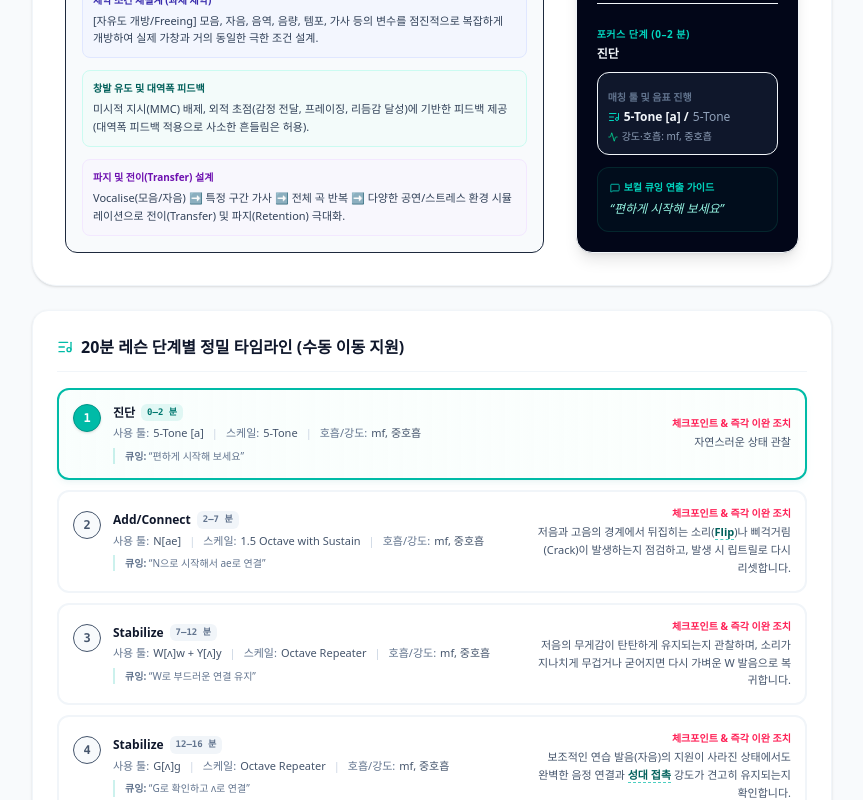
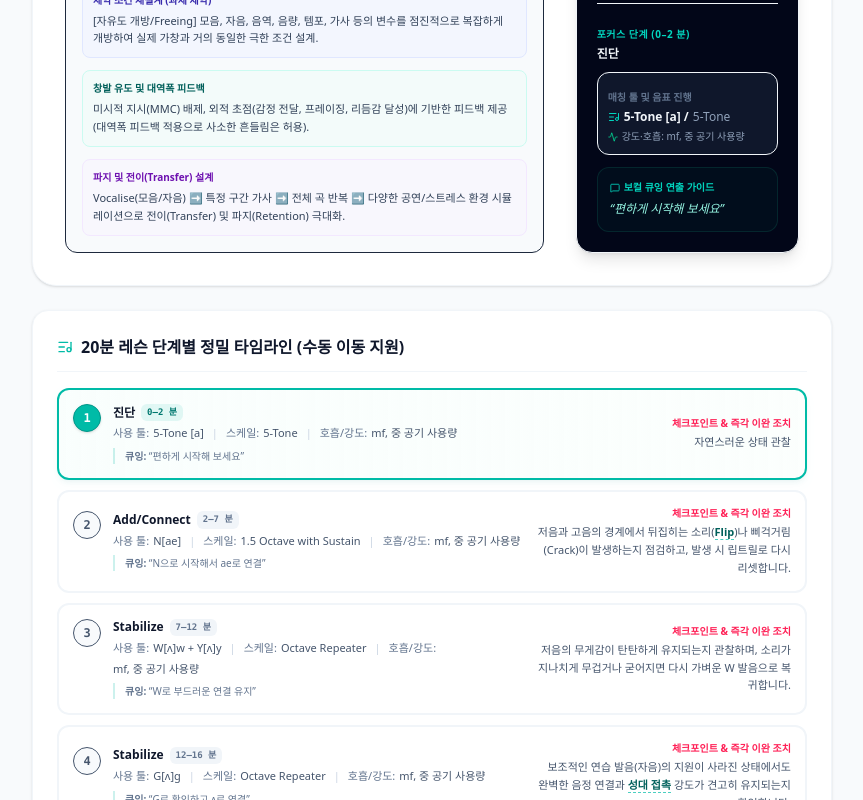
Before and after one commit to hicero/slscoach, a React (Vite) app: page / in a window 1280 px wide. Shown: the part 1320-2120 px from the top of the page, without its empty margins (416-1279 px from the left). Built offline with nearby package versions, Linux system fonts and the light colour scheme.

Commit message:
Add files via upload

```diff
--- a/src/types.ts
+++ b/src/types.ts
@@ -83,7 +83,7 @@ export const VOCAL_TYPES: VocalType[] = [
         stage: "진단",
         tools: "5-Tone [a]",
         scale: "5-Tone",
-        dynamicBreath: "mf, 중호흡",
+        dynamicBreath: "mf, 중 공기 사용량",
         queuing: "편하게 시작해 보세요",
         checkpoint: "자연스러운 상태 관찰"
       },
@@ -92,7 +92,7 @@ export const VOCAL_TYPES: VocalType[] = [
         stage: "Add/Connect",
         tools: "N[ae]",
         scale: "1.5 Octave with Sustain",
-        dynamicBreath: "mf, 중호흡",
+        dynamicBreath: "mf, 중 공기 사용량",
         queuing: "N으로 시작해서 ae로 연결",
         checkpoint: "저음과 고음의 경계에서 뒤집히는 소리(Flip)나 삐걱거림(Crack)이 발생하는지 점검하고, 발생 시 립트릴로 다시 리셋합니다."
       },
@@ -101,7 +101,7 @@ export const VOCAL_TYPES: VocalType[] = [
         stage: "Stabilize",
         tools: "W[ʌ]w + Y[ʌ]y",
         scale: "Octave Repeater",
-        dynamicBreath: "mf, 중호흡",
+        dynamicBreath: "mf, 중 공기 사용량",
         queuing: "W로 부드러운 연결 유지",
         checkpoint: "저음의 무게감이 탄탄하게 유지되는지 관찰하며, 소리가 지나치게 무겁거나 굳어지면 다시 가벼운 W 발음으로 복귀합니다."
       },
@@ -110,7 +110,7 @@ export const VOCAL_TYPES: VocalType[] = [
         stage: "Stabilize",
         tools: "G[ʌ]g",
         scale: "Octave Repeater",
-        dynamicBreath: "mf, 중호흡",
+        dynamicBreath: "mf, 중 공기 사용량",
         queuing: "G로 확인하고 ʌ로 연결",
         checkpoint: "보조적인 연습 발음(자음)의 지원이 사라진 상태에서도 완벽한 음정 연결과 성대 접촉 강도가 견고히 유지되는지 확인합니다."
       },
@@ -119,7 +119,7 @@ export const VOCAL_TYPES: VocalType[] = [
         stage: "Speech Level",
         tools: "N[ei] + [oʊ]",
         scale: "Octave Repeater",
-        dynamicBreath: "mf, 중호흡",
+        dynamicBreath: "mf, 중 공기 사용량",
         queuing: "자연스럽게 말하듯 불러보세요",
         checkpoint: "실제 원곡 가사로 부를 때 뒤집힘이나 목 조임 등의 불안정한 습관이 재발하면 즉시 립트릴 브릿지 연습으로 우회합니다."
       }
@@ -134,7 +134,7 @@ export const VOCAL_TYPES: VocalType[] = [
     characteristics: [
       "고음으로 갈수록 성대가 벌어지며 가벼운 소리로 전환되거나, 급격한 삑사리(Flip)가 상시 발생",
       "숨이 새거나 힘이 없는 가창 스타일 (흉성의 부재)",
-      "소리가 약하게라도 나오기는 하지만, 성역의 브릿지 구간에서 어김없이 와르르 깨짐"
+      "소리가 약하게라도 나오기는 하지만, 성역의 브릿지 구간에서 어김없이 와르르 깨짐 (구분 문장: Type 6은 '소리가 안 나와요', Type 2는 '소리가 나오다가 깨져요')"
     ],
     primaryTools: ["B[ae]b, D[ae]d, K[ae]k", "Staccato 훈련", "Edgy mmm", "Cry (울음 섞인 톤)"],
     avoidTools: ["Hooty 계열 음성 훈련 (성대 접촉을 더 약화시킴)", "좁은 모음 ([i], [u])"],
@@ -142,7 +142,7 @@ export const VOCAL_TYPES: VocalType[] = [
     motorDiagnostic: "성대 접촉 협응에 대한 끌개가 너무 얕거나 없음. 약간의 부하(음정 상승)만 걸려도 가성(반대위상)으로 상전이가 즉시 일어나며 도피하는 상태.",
     constraintRedesign: "[과제 제약] 파열음(B, D, K)과 같은 물리적 장애물을 추가해 성대 하부에 순간적인 기압을 형성, 성대가 닫히지 않으면 소리를 낼 수 없는 강제적 과제 제약을 부여.",
     emergenceFeedback: "'성대를 붙여라' 등의 내부 감각(MMC) 지시 철저히 배제(과긴장 유발). 'B[ʌ]b 발음에서 공기가 새지 않고 튕겨 나오는가?' 같은 명확한 외적 전환 피드백 적용. 단, 파열음 강도가 과하면 Type 5(과압착) 보상이 창발될 수 있으므로 최적 부하 모니터링.",
-    transferDesign: "Staccato 파열음 ➡️ Sustain 파열음 ➡️ 넓은 모음 기반 연결 ➡️ 짧은 가사 적용.",
+    transferDesign: "Staccato 파열음 ➡️ Sustain 파열음 ➡️ 넓은 모음 기반 연결 ➡️ 짧은 가사 적용. (임계 요동 주의: Type 5 상전이 경고)",
     startKey: "여성: G3 – A3 / 남성: C3 (안정적인 흉성을 확실히 확보하기 위해 반드시 낮은 음역에서 훈련을 점진 시작)",
     keyPoints: "넓은 모음과 탄력적인 자음 조합으로 먼저 안전하게 성대 접촉을 이끌어내고, 소리가 깨지거나 흐려지면 즉시 Edgy mmm 스태카토로 재교정합니다.",
     lessonFlow: [
@@ -151,7 +151,7 @@ export const VOCAL_TYPES: VocalType[] = [
         stage: "Discover",
         tools: "5-Tone [a] → Edgy mmm",
         scale: "Staccato (Cord Adduction)",
-        dynamicBreath: "mp~mf, 과도한 공기 압력 없이",
+        dynamicBreath: "mp~mf, 과도한 공기 사용량 없이",
         queuing: "에지를 느끼며 또렷하게 붙여보세요",
         checkpoint: "가창 시 뒤집힘(Flip)이 발생하는 정확한 음역대의 위치와 빈도를 정밀하게 청취하여 진단 정보로 삼습니다."
       },
@@ -160,7 +160,7 @@ export const VOCAL_TYPES: VocalType[] = [
         stage: "Add/Connect",
         tools: "B[ʌ]b, D[ʌ]d, K[ʌ]k",
         scale: "5-Tone [ae]",
-        dynamicBreath: "mp~mf, 과도한 공기 압력 없이",
+        dynamicBreath: "mp~mf, 과도한 공기 사용량 없이",
         queuing: "B로 또렷하게 흉성 느낌 유도",
         checkpoint: "매 음표마다 성대가 헐겁지 않고, 또렷하게 착 달라붙는 명료한 감각(성대 접촉)이 살아 있는지 확인합니다."
       },
@@ -169,7 +169,7 @@ export const VOCAL_TYPES: VocalType[] = [
         stage: "Stabilize",
         tools: "Cry + Bratty N[ae]",
         scale: "1.5 Octave",
-        dynamicBreath: "mf, 중호흡 (균형시점까지)",
+        dynamicBreath: "mf, 중 공기 사용량 (균형시점까지)",
         queuing: "우는 소리로 연결 유지",
         checkpoint: "저음부에서 단단한 울림(Chest weight)이 채워지는지 귀로 확인하며, 후두 상승 가능성이 있으므로 Bratty는 일시적으로만 사용합니다."
       },
@@ -178,7 +178,7 @@ export const VOCAL_TYPES: VocalType[] = [
         stage: "Stabilize",
         tools: "G[ʌ]g + N[ei]",
         scale: "Octave Repeater",
-        dynamicBreath: "mf, 중호흡",
+        dynamicBreath: "mf, 중 공기 사용량",
         queuing: "G로 시작, ʌ로 연결 유지",
         checkpoint: "목을 지나치게 좁히거나 조이지 않으면서 적정한 성대 밀착(Chest Weight)이 확보되는지 살피고, 성대가 무겁게 굳어지면 N[ae] 발음을 더 부드럽게 조정합니다."
       },
@@ -187,7 +187,7 @@ export const VOCAL_TYPES: VocalType[] = [
         stage: "Speech Level",
         tools: "M[ʌ]m + Squeaky Door",
         scale: "Octave Repeater",
-        dynamicBreath: "mf, 중호흡",
+        dynamicBreath: "mf, 중 공기 사용량",
         queuing: "부드러운 연결 유지하며 시작",
         checkpoint: "실전 곡을 부르는 도중 가성으로 홀랑 뒤집히거나 풀려버리는 바람 소리(Breathy)가 나면, Edgy mmm 스태카토로 해당 프레이즈를 즉시 풀고 다시 연습합니다."
       }
@@ -196,7 +196,7 @@ export const VOCAL_TYPES: VocalType[] = [
   {
     id: "type3",
     name: "Type 3: Light Transitional",
-    koreanName: "과도기적 유형 (Light Transitional)",
+    koreanName: "과도기적 유형 (Light Transitional - 이동 표적 Moving Target)",
     slsTarget: "흉성 발달을 점진적으로 강화하며 브릿지 통과의 안정화 도모",
     description: "저음역에서 기초적인 가창 무게감(Chest Weight)은 잘 확보되어 있으나, 브릿지(환절기 음역대)로 진입하고 이를 통과하는 순간 연결이 끊기거나 심하게 요동치는 유형입니다. SLS 기본 카테고리에는 없지만 'No Chest Soprano'와 'Flip Type B'의 경계선에 해당하는 넓은 학생층의 구조적 과도기 상태입니다.",
     characteristics: [
@@ -219,7 +219,7 @@ export const VOCAL_TYPES: VocalType[] = [
         stage: "진단",
         tools: "5-Tone [a] → N[ae]",
         scale: "1.5 Octave",
-        dynamicBreath: "mf, 중호흡",
+        dynamicBreath: "mf, 중 공기 사용량",
         queuing: "어디서 연결이 끊기나요?",
         checkpoint: "저음부의 무게중심을 과도하게 끌고 올라가는 경향이 있는지, 연결이 갑작스레 끊어지는 음역대가 어디쯤인지 확인합니다."
       },
@@ -228,7 +228,7 @@ export const VOCAL_TYPES: VocalType[] = [
         stage: "Add/Connect",
         tools: "Nay + W[ʌ]w",
         scale: "Octave Repeater",
-        dynamicBreath: "mf→p, 중→약호흡 (통과 시 약하게)",
+        dynamicBreath: "mf→p, 중→약 공기 사용량 (통과 시 약하게)",
         queuing: "Nay로 흉성 확인하고 W로 부드럽게 연결",
         checkpoint: "소리가 뒤집혀 바람이 확 새는 것을 감지하는 지점을 확인하고, 소리가 완전히 뒤집히면 즉시 Nay 가창 모드로 복귀하여 차분히 연결감을 리셋합니다."
       },
@@ -237,7 +237,7 @@ export const VOCAL_TYPES: VocalType[] = [
         stage: "Stabilize",
         tools: "G[ʌ]g + Cry",
         scale: "1.5 Octave",
-        dynamicBreath: "mf→mp, 중→약호흡",
+        dynamicBreath: "mf→mp, 중→약 공기 사용량",
         queuing: "우는 소리로 연결 안정화",
         checkpoint: "브릿지가 부드럽고 매끄러운지 체크합니다. 만약 목을 단단히 옥죄는 'Pressed(압착)' 보상 현상이 나타나면 즉시 중단하고 립트릴로 안정을 되찾아 줍니다."
       },
@@ -246,7 +246,7 @@ export const VOCAL_TYPES: VocalType[] = [
         stage: "Stabilize",
         tools: "N[ei] + [oʊ]",
         scale: "Octave Repeater",
-        dynamicBreath: "mf, 중호흡",
+        dynamicBreath: "mf, 중 공기 사용량",
         queuing: "모음 좁히기로 브릿지 통과",
         checkpoint: "가창 훈련 중에 성대 접촉이 탄탄히 연결되는지 확인하고, 소리가 많이 무거워지거나 후두가 흔들리면 W 발음으로 돌아가 수평을 다시 맞춥니다."
       },
@@ -255,7 +255,7 @@ export const VOCAL_TYPES: VocalType[] = [
         stage: "Speech Level",
         tools: "M[ʌ]m + Y[ʌ]y",
         scale: "Octave Down 3x",
-        dynamicBreath: "mf, 중호흡",
+        dynamicBreath: "mf, 중 공기 사용량",
         queuing: "높은 음에서 낮은 음으로 연결",
         checkpoint: "노래 가창에서 저음과 고음의 격차가 지나치게 크고 계속 흔들리거나 어색하다면, 'Nay + W' 연습 조합을 징검다리 삼아 한 소절씩 다듬고 갑니다."
       }
@@ -274,7 +274,7 @@ export const VOCAL_TYPES: VocalType[] = [
     ],
     primaryTools: ["Lip Trill / Tongue Trill (유연성 회복)", "Hooty W[i]/G[i], G[u], N[ei]", "M[ʌ]m (Reinforcing 단계 제한적 사용)"],
     avoidTools: ["Bratty (초기 금지, Release 후 제한적 사용)", "Ng [ŋ] (과압축 악화될 수 있으므로 관찰하며 주의)", "경음 자음 (B/D/K 등)", "넓은 모음 ([a], [ae]) 및 N[ae] (후두 상승 위험)"],
-    strategy: "저음부터 밀고 올라가는 순방향 훈련법은 실패 확률이 다분히 높습니다. 과도한 공기 압력과 흉성 무게를 줄이고, 좁은 모음과 top-down scale로 브리지 release를 경험하게 합니다. 목표는 성대를 더 붙이는 것이 아니라 moderate adduction + low stable larynx + connected release입니다.",
+    strategy: "저음부터 밀고 올라가는 순방향 훈련법은 실패 확률이 다분히 높습니다. 과도한 공기 사용량과 흉성 무게를 줄이고 (Airflow 원활화), 좁은 모음과 top-down scale로 브리지 release를 경험하게 합니다. 목표는 성대를 더 붙이는 것이 아니라 moderate adduction + low stable larynx + connected release입니다.",
     motorDiagnostic: "음정 상승이라는 조건(부하)이 가해지면 흉성 우세 협응(깊은 끌개) 패턴으로 강력하게 수렴해버리는 상태. 억지로 고음을 낼수록 보상 끌개가 더 깊어짐.",
     constraintRedesign: "[조건 재설계/자유도 제한] 현재 스트랩 근육이 과부하를 견디고 있으므로, 고음역 시도 중단. 음역/음량 축소, 템포 늦춤. SOVTE(Lip Trill, Hooty)로 성도 임피던스를 바꿔 Pulled Chest로 빠질 수 없는 무해한 과제 제약 부여.",
     emergenceFeedback: "Lip Trill 시 '음정을 맞춰라(내적 초점)' 지시 금지. '입술이 떨리는 느낌만 가져라(외적/과제 초점)'로 전환. 후두 급상승이 동반되는 '나쁜 변동성'만 대역폭 피드백으로 즉각 통제.",
@@ -287,7 +287,7 @@ export const VOCAL_TYPES: VocalType[] = [
         stage: "Discover",
         tools: "Lip Trill + Hooty W[i]",
         scale: "1.5 Octave (Tricking)",
-        dynamicBreath: "p~mp, 저호흡 (절대 밀지 않기)",
+        dynamicBreath: "p~mp, 저 공기 사용량 (절대 밀지 않기)",
         queuing: "립으로 부드럽게 넘어가 보세요",
         checkpoint: "목 안쪽 깊고 거친 외부 핏대 수축과 턱 밑 힘 들어감이 해제되어 편안한 호흡 균형이 자리를 잡는지 확인합니다."
       },
@@ -296,7 +296,7 @@ export const VOCAL_TYPES: VocalType[] = [
         stage: "Add/Connect",
         tools: "M[ʌ]m + d[ʌ]m",
         scale: "Octave Repeater (Reinforcing)",
-        dynamicBreath: "mf, 중호흡",
+        dynamicBreath: "mf, 중 공기 사용량",
         queuing: "아래로 낮추어가며 연결 유지",
         checkpoint: "후두를 낮추는 평안한 느낌이 잘 찾아지는지 청취하고, 계속 목을 강하게 지니려는 관성이 세지면 오직 립트릴 하나로만 안전 가도로 주행합니다."
       },
@@ -305,7 +305,7 @@ export const VOCAL_TYPES: VocalType[] = [
         stage: "Stabilize",
         tools: "N[ae] → N[ei]",
         scale: "1.5 Octave (모음 좁히기)",
-        dynamicBreath: "p→mf, 약→중호흡",
+        dynamicBreath: "p→mf, 약→중 공기 사용량",
         queuing: "ae에서 ei로 모음 좁아지면서 넘어가기",
         checkpoint: "하행 도중에 목구멍 속의 넓은 뼈대(Larynx) 안정적 깊이로 연착륙하며 잘 머물고 있는지, 중도에 무거움이 치솟으면 Hooty 단계로 신속히 복귀합니다."
       },
@@ -314,7 +314,7 @@ export const VOCAL_TYPES: VocalType[] = [
         stage: "Stabilize",
         tools: "G[ʌ]g",
         scale: "Octave Down 3x",
-        dynamicBreath: "mf, 중호흡",
+        dynamicBreath: "mf, 중 공기 사용량",
         queuing: "높은 음에서 아래로 내려가며 연결",
         checkpoint: "훈련 기구들의 의존성을 버린 상태에서도 풀체스트(Pulled Chest)의 나쁜 끌어당김 통증이 과연 깔끔하게 수거/완화되었는지를 확인합니다."
       },
@@ -323,7 +323,7 @@ export const VOCAL_TYPES: VocalType[] = [
         stage: "Speech Level",
         tools: "노래 적용",
         scale: "곡 적용",
-        dynamicBreath: "mf, 중호흡",
+        dynamicBreath: "mf, 중 공기 사용량",
         queuing: "방금 한 연결 그대로 노래 불러보세요",
         checkpoint: "원 가사로 가창할 때 한순간 쥐어짜는 무거운 습관이 눈에 띄면, 망설임 없이 'Lip Trill + Hooty'로 리미터를 걸어 즉각 초기화합니다."
       }
@@ -340,13 +340,13 @@ export const VOCAL_TYPES: VocalType[] = [
       "가창 도중 음정 안정성을 꾀하는 게 거의 불가능하며 성대 근육 피로도가 기하급수적임",
       "후두 주변의 근육들이 마치 돌처럼 단단히 고정되어 수축함"
     ],
-    primaryTools: ["Lip Trill (립트릴)", "Tongue Trill (텅트릴/설소대 릴리즈)", "Hooty (가벼운 포근한 바보 목소리 음색)", "가벼운 M[ʌ]m (가장 옅은 성대 터치)"],
+    primaryTools: ["Lip Trill (립트릴)", "Tongue Trill (텅트릴/설소대 릴리즈)", "Hooty (가벼운 포근한 바보 목소리 음색, 임시적 과제 제약으로만 사용)", "가벼운 M[ʌ]m (가장 옅은 성대 터치)"],
     avoidTools: ["징징대는 소리 (Bratty)", "비강 접촉 (Pharyngeal)", "Ng [ŋ] 조임 툴", "경음 자음 및 Edgy mmm의 무분별한 사용"],
     strategy: "목 주변에 '성대가 좌우로 약간 평화롭게 멀어져 얇게 풀리는 듯한 산뜻한 감각'을 빚어주는 것이 제1훈련 수칙입니다. '더 강하게 발성하라'는 주문은 절대 닫아두고 오직 립트릴과 텅트릴의 안정적인 마사지에 가창 시간을 풍성하게 할애합니다. ★ Type 5 예외: Hooty는 후두 하강 및 외부근 이완을 돕는 임시 도구이며, 숨섞임은 과폐쇄 해제의 자연스러운 '결과'일 뿐입니다. Hooty 없이 선명한 p를 무리하게 시도하면 조용한 압착(quiet pressing)으로 이어질 수 있습니다.",
     motorDiagnostic: "성대 과폐쇄 및 호흡 억류라는 보상 협응이 한계치까지 고착화된 매우 깊은 단일 끌개 상태. 조절매개변수(공기압)의 누적 부하로 외부 개입(긴장)이 턱끝까지 차오름.",
     constraintRedesign: "[부하 전면 하향/자유도 최소화] 음량을 p(피아노) 이하로 극단 제한. Lip/Tongue Trill을 통해 기류 유출이 필수적인 기계적 환경(조건)을 만들어 압착 본능이 물리적으로 가동되지 않게 강제.",
     emergenceFeedback: "'목에 힘부터 빼라'는 지시를 절대 금지(오히려 긴장 증폭). Trill의 '부드러운 떨림' 기류나 Hooty의 '풍성하게 풀린 톤' 자체에 외적 초점을 두게 하여 이완 상태의 수동적 창발 유도.",
-    transferDesign: "Lip/Tongue Trill ➡️ Hooty ➡️ 가벼운 Touch의 M[ʌ]m ➡️ 약호흡 기반 N[ei] 연결 ➡️ 단계적 부하 회복.",
+    transferDesign: "Lip/Tongue Trill ➡️ Hooty ➡️ 가벼운 Touch의 M[ʌ]m ➡️ 약 공기 사용량 기반 N[ei] 연결 ➡️ 단계적 부하 회복.",
     startKey: "여성: C#4 – C#5 / 남성: F#3 – G4 (목 수축 관성이 도무지 발동될 수 없는 고음에서부터 이완과 하행을 주도하는 전략)",
     keyPoints: "선명한 p를 무리하게 유지하려다 조용한 압착(quiet pressing)에 빠지는 것을 가장 경계해야 합니다. Hooty의 의도적인 숨섞임으로 과폐쇄를 강제로 해제하는 것이 핵심입니다.",
     lessonFlow: [
@@ -355,7 +355,7 @@ export const VOCAL_TYPES: VocalType[] = [
         stage: "Discover",
         tools: "Lip Trill + Tongue Trill",
         scale: "1.5 Octave (Tricking)",
-        dynamicBreath: "p, 최저호흡",
+        dynamicBreath: "p, 최저 공기 사용량",
         queuing: "립 트릴로 시작, 압력이 빠져나가게",
         checkpoint: "트릴이 압착 방지 (물리적 메커니즘이 성대의 과압을 대신 받아줌)"
       },
@@ -373,7 +373,7 @@ export const VOCAL_TYPES: VocalType[] = [
         stage: "Add/Connect",
         tools: "Hooty + M[ʌ]m",
         scale: "Octave Repeater (Reinforcing)",
-        dynamicBreath: "mp~mf, 약→중호흡",
+        dynamicBreath: "mp~mf, 약→중 공기 사용량",
         queuing: "이완 후 가벼운 M으로 연결 확인",
         checkpoint: "자연 접촉 복귀 (압착이 풀린 후 정상적인 상태로 진입)"
       },
@@ -432,7 +432,7 @@ export const VOCAL_TYPES: VocalType[] = [
         stage: "Stabilize",
         tools: "G[ʌ]g + Bratty N[ae]",
         scale: "Octave Repeater",
-        dynamicBreath: "mf, 중호흡",
+        dynamicBreath: "mf, 중 공기 사용량",
         queuing: "G로 시작, 가벼운 접촉 유지",
         checkpoint: "성대 접촉이 탄탄히 지속되는 상태인지 확인하고, 접촉 감각이 너무 과해져 무서운 압착 상태가 엿보이면 즉각 Cry 이완을 주입합니다."
       },
@@ -441,7 +441,7 @@ export const VOCAL_TYPES: VocalType[] = [
         stage: "Stabilize",
         tools: "Squeaky Door + M[ʌ]m",
         scale: "Octave Repeater",
-        dynamicBreath: "mf, 중호흡",
+        dynamicBreath: "mf, 중 공기 사용량",
         queuing: "부드러운 연결에서 시작",
         checkpoint: "지나친 목 근육의 동요 없이 부드러운 성량 상태에서도 완벽하게 빈틈없는 성대 접촉과 가벼운 연결이 깔끔하게 완성되어 보전되는지 판별합니다."
       },
@@ -450,7 +450,7 @@ export const VOCAL_TYPES: VocalType[] = [
         stage: "Speech Level",
         tools: "노래 적용",
         scale: "곡 적용",
-        dynamicBreath: "mf, 중호흡",
+        dynamicBreath: "mf, 중 공기 사용량",
         queuing: "가벼운 접촉 유지하며 불러보세요",
         checkpoint: "훈련 후에 노래로 정식 복귀했을 때 가슴의 흉성이 탄탄히 자리하여 바람 새는 소리(Breathy)가 깨끗이 자취를 감추었는지 지속 모니터링합니다."
       }
@@ -503,7 +503,7 @@ export const TOOLBOX_TIERS = {
       name: "Cry (우는 소리)",
       classification: "Body Coordination (신체 협응 균형)",
       principle: "복근을 비롯한 전신 신체의 자연스러운 협응력을 유도하여, 목 주변 불필요한 외부 근육의 짓누름 없이 편안한 후두 하강 및 유효 성대 접촉을 균형 있게 만들어냅니다.",
-      reason: "과압착으로 찌그러지는 쇠소리를 내는 실수를 피하면서도, 힘없이 벌어지던 숨소리(Type 2, 6)의 성문에 편안하고 선명한 안착감을 즉각 제공합니다. (SLS에서 절대적인 치유의 안전 지대)."
+      reason: "과압착으로 찌그러지는 쇠소리를 내는 실수를 피하면서도, 힘없이 벌어지던 숨소리(Type 2, 6)의 성문에 편안하고 선명한 안착감을 즉각 제공합니다. (SLS에서 상대적 저위험의 치유 지대)."
     },
     {
       name: "5-Tone [a] (아- 스케일)",
```
